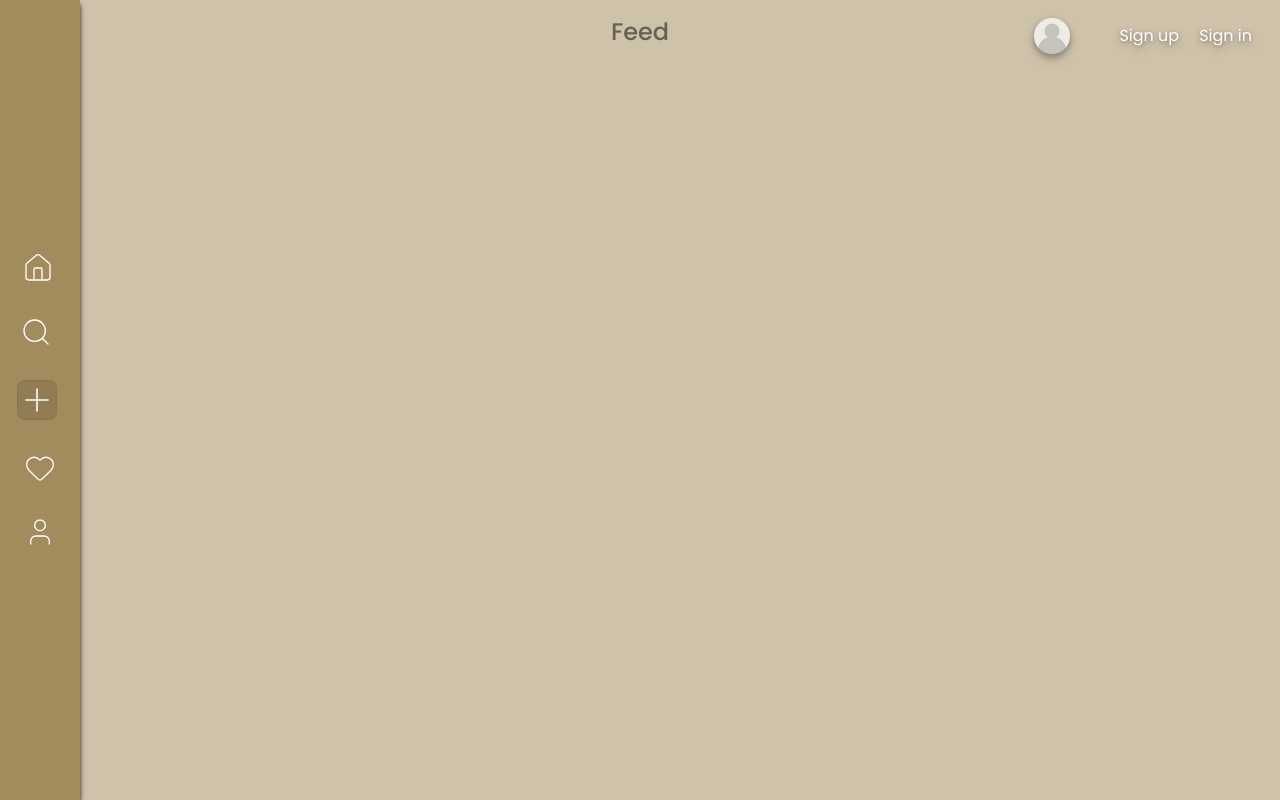
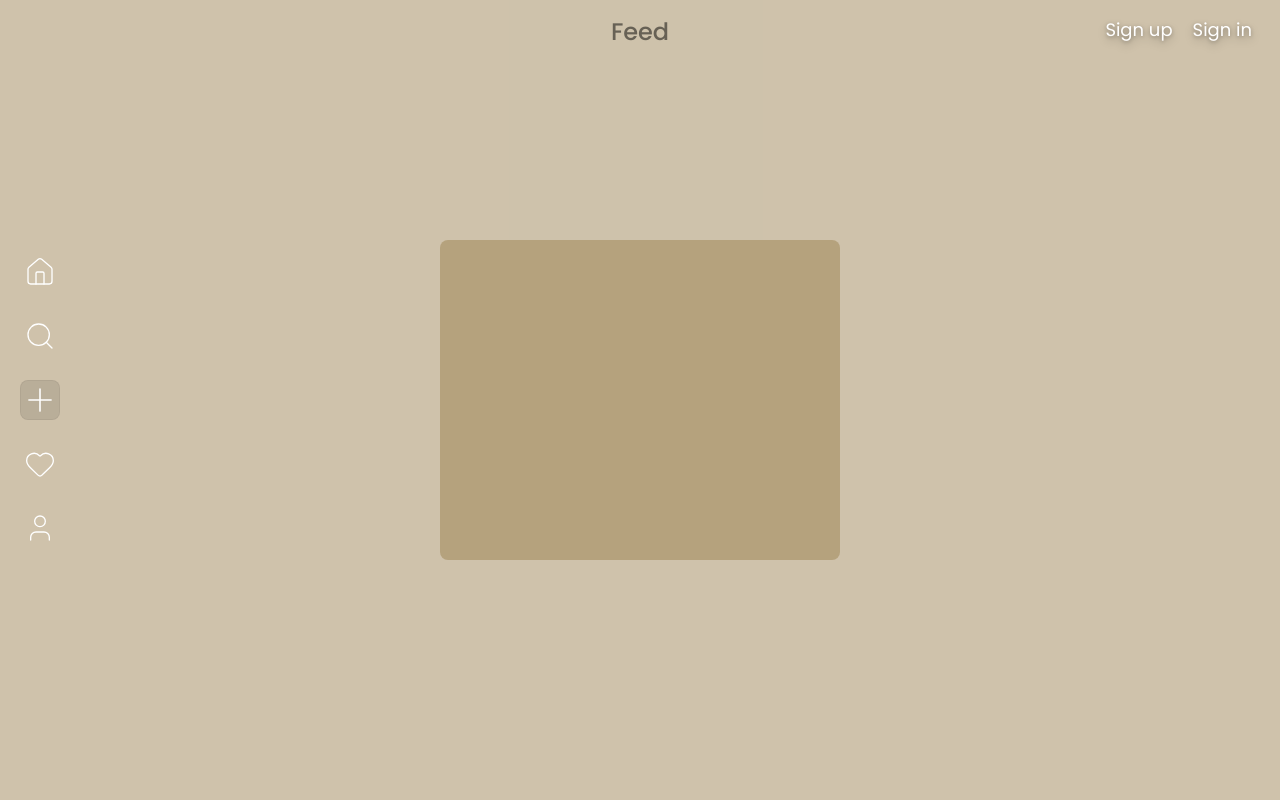
Before and after one commit to zynfx1/CampusTalk, a Vue app in the folder Frontend/: page / in a window 1280 px wide. Built offline with nearby package versions, Linux system fonts and the light colour scheme; no server answers.

Commit message:
feat: enhance profile dropdown and HomePage; implement logout handling and add confirm modal component

```diff
--- /dev/null
+++ b/Frontend/src/components/confirmModal.vue
@@ -0,0 +1,7 @@
+<template>
+  <Teleport to="body">
+    <div class="fixed inset-0 z-50 hidden items-center justify-center bg-black/0 sm:flex">
+      <div class="bg-dark-khaki-400 relative h-80 w-100 rounded-lg"></div>
+    </div>
+  </Teleport>
+</template>
--- a/Frontend/src/components/profileDropDown.vue
+++ b/Frontend/src/components/profileDropDown.vue
@@ -1,10 +1,13 @@
 <script setup lang="ts">
 import { LogOut, LogOutIcon, User } from 'lucide-vue-next';
 import { authFunction } from '../stores/authStore';
+import { profileModalStore } from '../stores/modalStore';
 const authStore = authFunction();
+const profileModal = profileModalStore();
 
 const handleLogout = () => {
   authStore.handleLogout();
+  profileModal.closeProfileModal();
 };
 defineProps<{
   showModal: boolean;
@@ -12,7 +15,7 @@ defineProps<{
 </script>
 
 <template to="body">
-  <div @click.self="$emit('close')" class="fixed inset-0 bg-black/0">
+  <div @click.self="$emit('close')" class="fixed inset-x-20 inset-y-0 bg-black/0">
     <div
       v-if="showModal"
       class="bg-custom-gray font-poppins fixed top-15 right-0 mr-2 flex h-30 w-60 items-center justify-center rounded-2xl border border-white/40 text-white"
--- a/Frontend/src/views/HomePage.vue
+++ b/Frontend/src/views/HomePage.vue
@@ -4,40 +4,58 @@ import { User2Icon } from 'lucide-vue-next';
 import { authFunction } from '../stores/authStore';
 import { profileModalStore } from '../stores/modalStore';
 import profileDropDown from '@/components/profileDropDown.vue';
+import ConfirmModal from '@/components/confirmModal.vue';
 const authStore = authFunction();
 const profileModal = profileModalStore();
-
-
 </script>
 
 <template>
+  <ConfirmModal></ConfirmModal>
   <div
-    class="sm:hover:bg-jungle-green-900 font-poppins bg-dark-khaki-500 text-dark-khaki-300/0 text-opacity-0 fixed bottom-0 flex h-20 w-full flex-row items-center justify-center shadow-md shadow-black duration-200 ease-in-out hover:w-60 hover:text-white hover:opacity-100 sm:h-full sm:w-20 sm:flex-col"
+    class="font-poppins bg-dark-khaki-500 sm:bg-dark-khaki-300/0 text-dark-khaki-300/0 text-opacity-0 fixed bottom-0 z-50 flex h-20 w-full flex-row items-center justify-center duration-200 ease-in-out hover:w-60 hover:text-white hover:opacity-100 sm:h-full sm:w-50 sm:flex-col"
   >
-    <ul class="flex w-full sm:flex-col sm:gap-8">
-      <li class="flex h-full w-full items-center justify-center gap-5 sm:w-36">
-        <a href="#"><HomeIcon class="h-8 w-8 stroke-white stroke-1"></HomeIcon></a>
-        <p class="hidden sm:block">Home</p>
+    <ul class="flex w-full sm:flex-col sm:gap-2">
+      <li class="flex h-full w-full items-center justify-start px-2 sm:w-full">
+        <a
+          href="#"
+          class="flex h-full w-full flex-row items-center justify-start gap-5 rounded-lg p-3 pl-4 hover:bg-gray-400/25"
+          ><HomeIcon class="h-8 w-8 stroke-white stroke-1"></HomeIcon>
+          <p class="hidden sm:block">Home</p></a
+        >
       </li>
-      <li class="flex h-full w-full items-center justify-center gap-5 sm:w-37">
-        <a href="#"><Search class="h-8 w-8 stroke-white stroke-1"></Search></a>
-        <p class="hidden sm:block">Search</p>
+      <li class="flex h-full w-full items-center justify-start px-2 sm:w-full">
+        <a
+          href="#"
+          class="flex h-full w-full flex-row items-center justify-start gap-5 rounded-lg p-3 pl-4 hover:bg-gray-400/25"
+          ><Search class="h-8 w-8 stroke-white stroke-1"></Search>
+          <p class="hidden sm:block">Search</p></a
+        >
       </li>
-      <li class="flex h-full w-full items-center justify-center gap-5 sm:w-37">
-        <a href="#"
+      <li class="flex h-full w-full items-center justify-start px-2 sm:w-full">
+        <a
+          href="#"
+          class="flex h-full w-full flex-row items-center justify-start gap-4 rounded-lg p-2 pl-3 hover:bg-gray-400/25"
           ><Plus
             class="h-10 w-10 rounded-lg border border-black/5 bg-black/10 stroke-white stroke-1"
-          ></Plus
-        ></a>
-        <p class="hidden sm:block">Create</p>
+          ></Plus>
+          <p class="hidden sm:block">Create</p></a
+        >
       </li>
-      <li class="flex h-full w-full items-center justify-center gap-5 sm:w-50">
-        <a href="#"><Heart class="h-8 w-8 stroke-white stroke-1"></Heart></a>
-        <p class="hidden sm:block">Notifications</p>
+      <li class="flex h-full w-full items-center justify-start px-2 sm:w-full">
+        <a
+          href="#"
+          class="flex h-full w-full flex-row items-center justify-start gap-5 rounded-lg p-3 pl-4 hover:bg-gray-400/25"
+          ><Heart class="h-8 w-8 stroke-white stroke-1"></Heart>
+          <p class="hidden sm:block">Notifications</p></a
+        >
       </li>
-      <li class="flex h-full w-full items-center justify-center gap-5 sm:w-37">
-        <a href="#"><UserIcon class="h-8 w-8 stroke-white stroke-1"></UserIcon></a>
-        <p class="hidden sm:block">Profile</p>
+      <li class="flex h-full w-full items-center justify-start px-2 sm:w-full">
+        <a
+          href="#"
+          class="flex h-full w-full flex-row items-center justify-start gap-5 rounded-lg p-3 pl-4 hover:bg-gray-400/35"
+          ><UserIcon class="h-8 w-8 stroke-white stroke-1"></UserIcon>
+          <p class="hidden sm:block">Profile</p></a
+        >
       </li>
       <!--<li class="absolute bottom-20 flex w-30 items-center gap-5">
         <a href="#"><img src="../assets/img/settingNewWhite.png" alt="" class="h-8 w-8" /></a>
@@ -62,14 +80,6 @@ const profileModal = profileModalStore();
     ></profileDropDown>
     <ul class="font-poppins flex h-full w-full text-white drop-shadow-lg drop-shadow-black/20">
       <li class="fixed flex w-full items-center justify-end gap-2">
-        <div class="flex w-full items-center justify-start">
-          <img
-            @click="profileModal.openProfileModal"
-            src="../assets/img/user.png"
-            alt=""
-            class="bg-amber-90 h-10 w-10 items-end rounded-2xl p-0.5 drop-shadow-md drop-shadow-black/20 transition duration-150 ease-in-out hover:bg-gray-500/40"
-          />
-        </div>
         <!--<p
             v-if="authStore.isLoggedIn"
             @click="handleLogout()"
@@ -80,7 +90,7 @@ const profileModal = profileModalStore();
 
         <div
           v-if="authStore.isLoggedIn === false"
-          class=" mr-2 flex w-full items-center justify-end gap-3 underline-offset-3 lg:gap-5 xl:mr-5"
+          class="mr-2 hidden w-full items-center justify-end gap-3 text-lg underline-offset-3 md:flex lg:gap-5 xl:mr-5"
         >
           <p
             class="cursor-pointer text-end text-nowrap drop-shadow-sm drop-shadow-black/30 hover:underline"
@@ -93,6 +103,14 @@ const profileModal = profileModalStore();
             <a href="/auth/signin">Sign in</a>
           </p>
         </div>
+        <div v-else class="ml-50 hidden w-full items-center justify-end md:block">
+          <img
+            @click="profileModal.openProfileModal"
+            src="../assets/img/user.png"
+            alt=""
+            class="h-10 w-10 items-end rounded-2xl p-0.5 drop-shadow-md drop-shadow-black/20 transition duration-150 ease-in-out hover:bg-gray-500/40"
+          />
+        </div>
       </li>
     </ul>
   </div>
```
